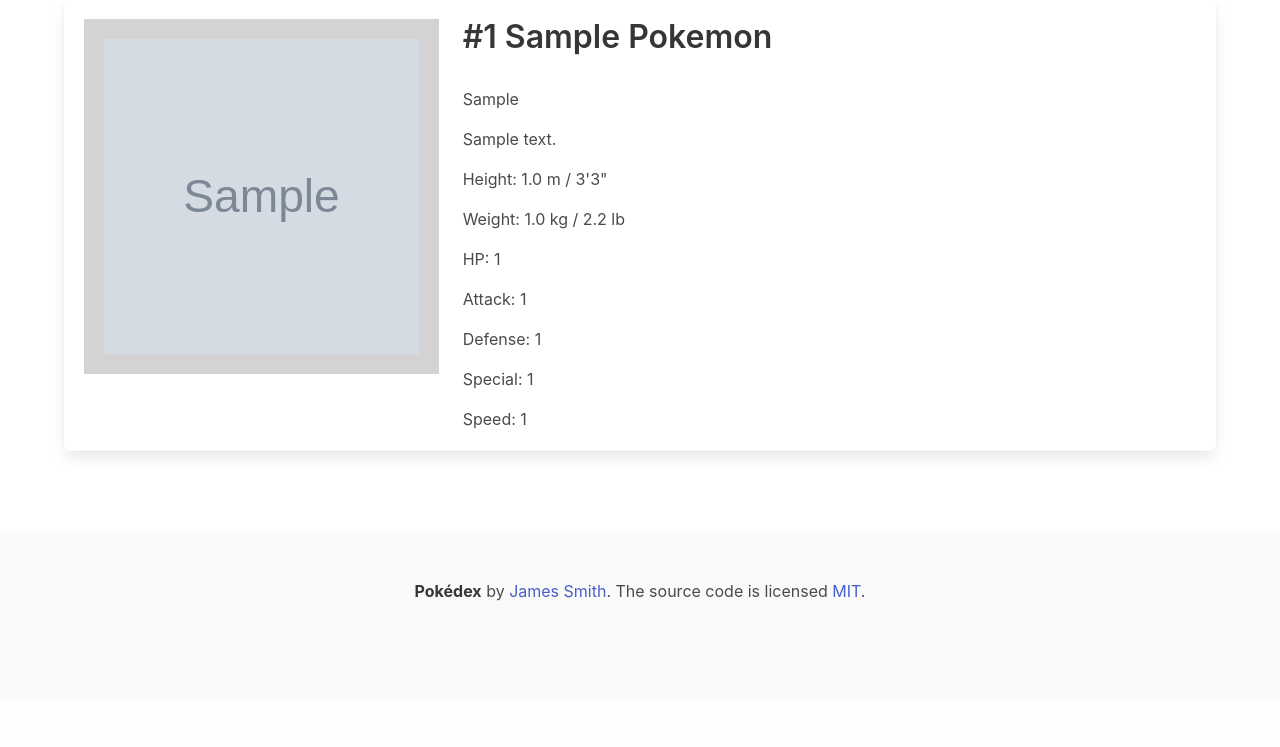
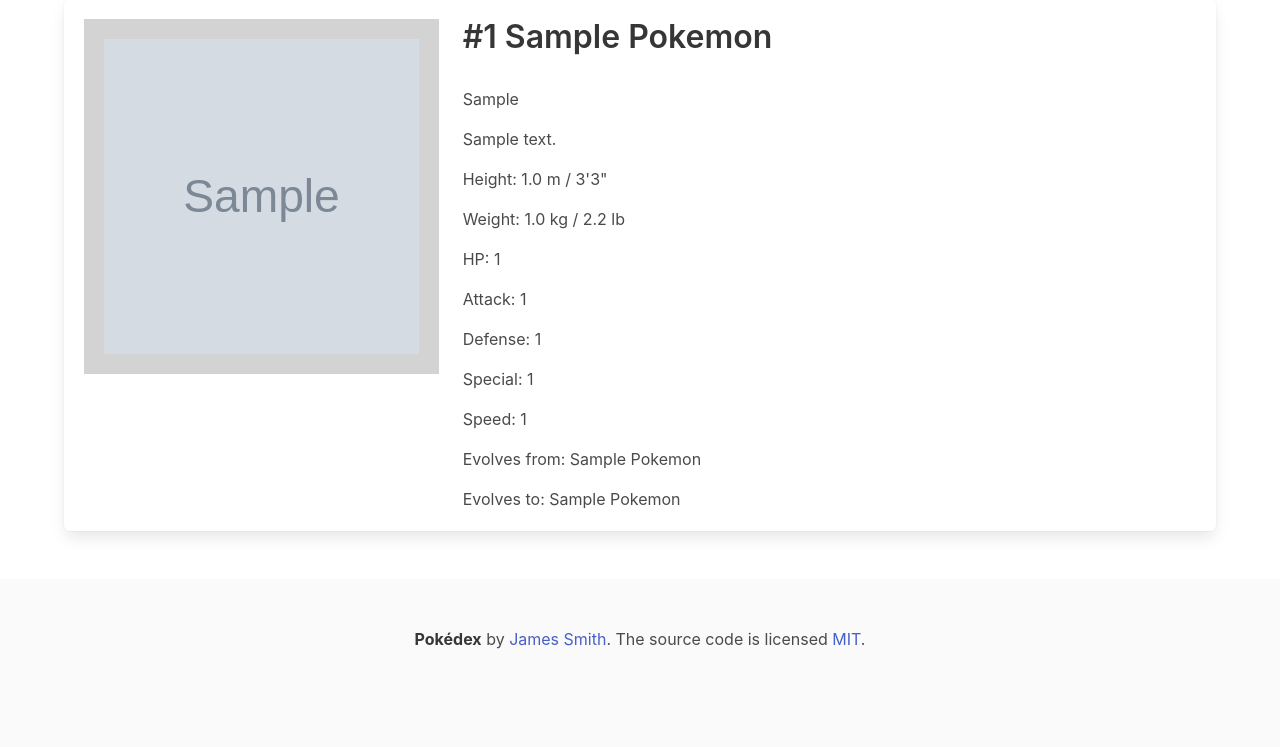
Before and after one commit to jsmithdataanalytics/pokedex, a Django app: page /1/ in a window 1280 px wide. Shown: the part 101-848 px from the top of the page. Before the commit the page ends 702 px from the top, so only its background shows below. Run offline with Django 3.2, Linux system fonts and the light colour scheme; tables that the repository leaves empty hold one stand-in row (values such as "Sample post"); grey boxes marked "Sample" are stand-in pictures; some libraries are stand-ins or nearby versions.

Commit message:
Added evolves to and from to profile page

```diff
--- a/website/templates/website/profile.html
+++ b/website/templates/website/profile.html
@@ -27,6 +27,12 @@
                             <p>Defense: {{ pokemon.defense }}</p>
                             <p>Special: {{ pokemon.special }}</p>
                             <p>Speed: {{ pokemon.speed }}</p>
+                            {% if pokemon.evolves_from %}
+                                <p>Evolves from: {{ pokemon.evolves_from.name.title }}</p>
+                            {% else %}
+                                <p>Evolves from:</p>
+                            {% endif %}
+                            <p>Evolves to:{% for evolution in pokemon.pokemon_set.all %} {{ evolution.name.title }}{% endfor %}</p>
                         </div>
                     </div>
                 </div>
```
